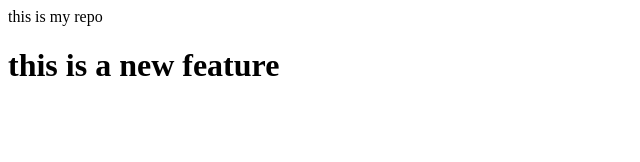
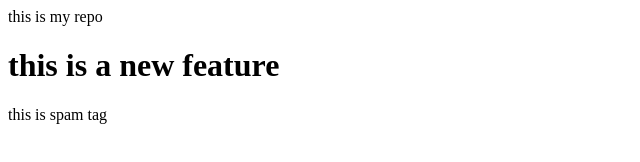
Before and after one commit to adnanansari770099-max/localrepo, a plain HTML site: page index.html in a window 1280 px wide. Shown: the whole page, without its empty margins (0-640 px from the left). Drawn offline with Linux system fonts and the light colour scheme.

Commit message:
add new tag

```diff
--- a/index.html
+++ b/index.html
@@ -1,2 +1,3 @@
 <P>this is my repo</P>
 <h1>this is a new feature</h1>
+<spam>this is spam tag</spam>
```
